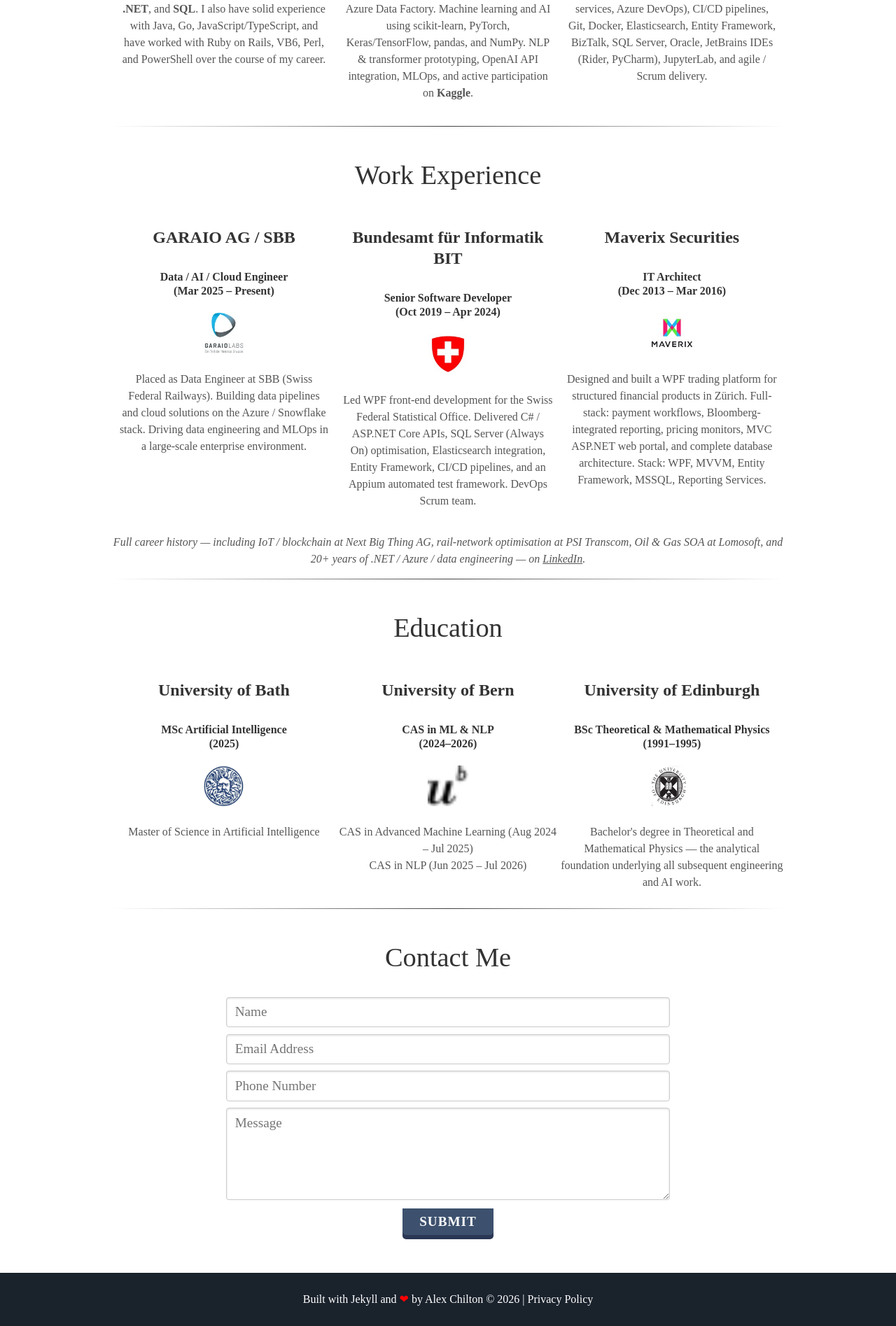
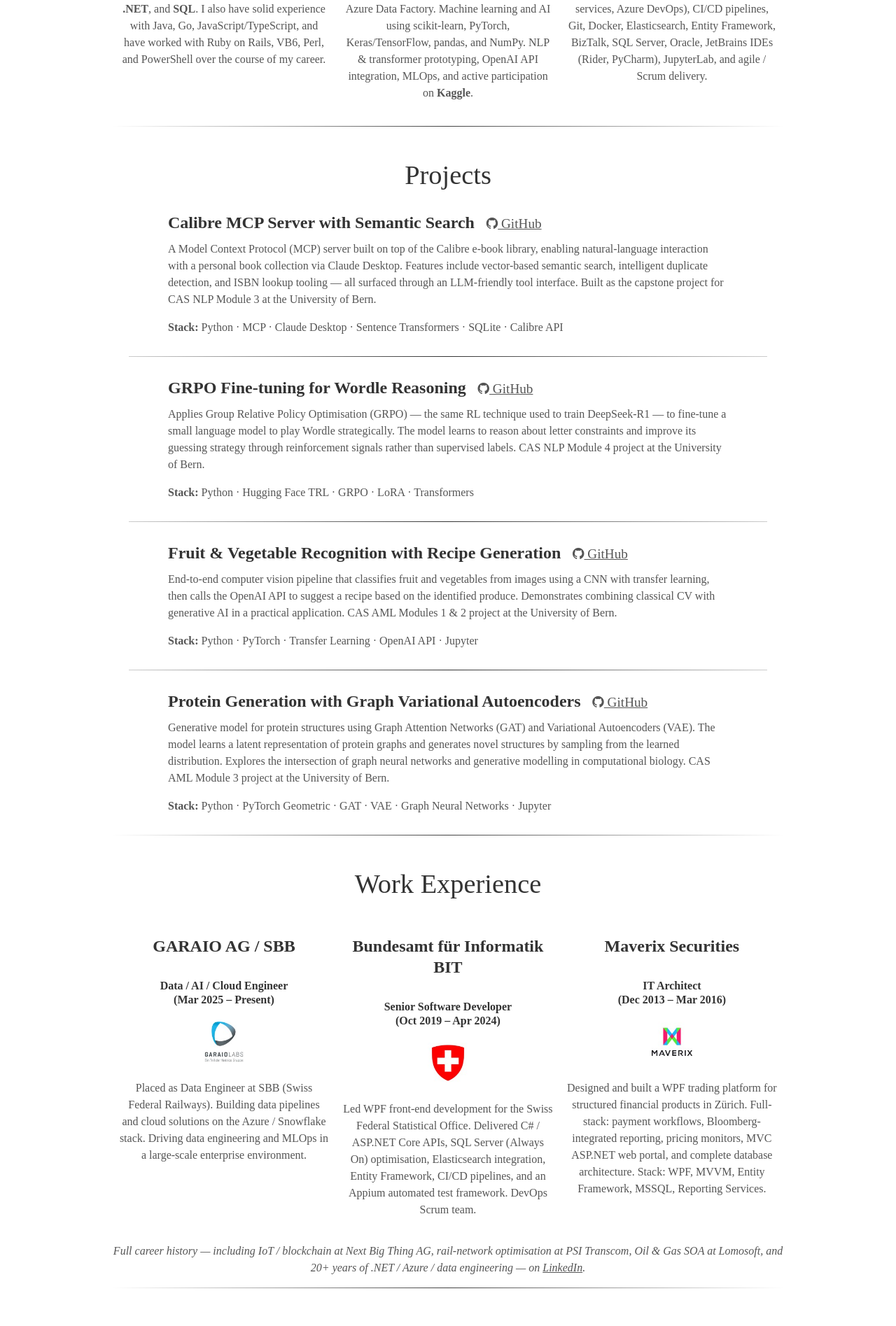
Before and after one commit to alexchilton/alexchilton.github.io, a Jekyll site: the page built from index.html, in a window 1280 px wide. Shown: the part 1759-3654 px from the top of the page at 70% size. Built offline with Jekyll 4.4.1, drawn with Linux system fonts in a browser that asks for light colours; nearby versions of some CDN libraries; some web fonts are replaced.

Commit message:
Add projects section with 4 AI/ML projects

```diff
--- a/_includes/about.html
+++ b/_includes/about.html
@@ -1,6 +1,10 @@
 {% include introduction.html %}
 
 {% include skills.html %}
+
+<hr class="gradient-line">
+
+{% include projects.html %}
 
 <hr class="gradient-line">
 
--- /dev/null
+++ b/_includes/projects.html
@@ -0,0 +1,68 @@
+<div class="user-details-bis">
+    <h1>Projects</h1>
+
+    <div class="project-entry">
+        <h3 class="h3-project-title">Calibre MCP Server with Semantic Search</h3>
+        <a href="https://github.com/alexchilton/CAS_NLP_Module3_Calibre_Project" target="_blank">
+            <i class="icon fa fa-github" aria-hidden="true"></i> GitHub
+        </a>
+        <p>
+            A Model Context Protocol (MCP) server built on top of the Calibre e-book library, enabling
+            natural-language interaction with a personal book collection via Claude Desktop.
+            Features include vector-based semantic search, intelligent duplicate detection, and
+            ISBN lookup tooling — all surfaced through an LLM-friendly tool interface.
+            Built as the capstone project for CAS NLP Module 3 at the University of Bern.
+        </p>
+        <p><strong>Stack:</strong> Python &middot; MCP &middot; Claude Desktop &middot; Sentence Transformers &middot; SQLite &middot; Calibre API</p>
+    </div>
+
+    <hr class="dashed-line">
+
+    <div class="project-entry">
+        <h3 class="h3-project-title">GRPO Fine-tuning for Wordle Reasoning</h3>
+        <a href="https://github.com/alexchilton/CAS_NLP_MODULE4_GRPO" target="_blank">
+            <i class="icon fa fa-github" aria-hidden="true"></i> GitHub
+        </a>
+        <p>
+            Applies Group Relative Policy Optimisation (GRPO) &mdash; the same RL technique used to train
+            DeepSeek-R1 &mdash; to fine-tune a small language model to play Wordle strategically.
+            The model learns to reason about letter constraints and improve its guessing strategy
+            through reinforcement signals rather than supervised labels.
+            CAS NLP Module 4 project at the University of Bern.
+        </p>
+        <p><strong>Stack:</strong> Python &middot; Hugging Face TRL &middot; GRPO &middot; LoRA &middot; Transformers</p>
+    </div>
+
+    <hr class="dashed-line">
+
+    <div class="project-entry">
+        <h3 class="h3-project-title">Fruit &amp; Vegetable Recognition with Recipe Generation</h3>
+        <a href="https://github.com/alexchilton/CAS_Project" target="_blank">
+            <i class="icon fa fa-github" aria-hidden="true"></i> GitHub
+        </a>
+        <p>
+            End-to-end computer vision pipeline that classifies fruit and vegetables from images using
+            a CNN with transfer learning, then calls the OpenAI API to suggest a recipe based on
+            the identified produce. Demonstrates combining classical CV with generative AI in a
+            practical application. CAS AML Modules 1 &amp; 2 project at the University of Bern.
+        </p>
+        <p><strong>Stack:</strong> Python &middot; PyTorch &middot; Transfer Learning &middot; OpenAI API &middot; Jupyter</p>
+    </div>
+
+    <hr class="dashed-line">
+
+    <div class="project-entry">
+        <h3 class="h3-project-title">Protein Generation with Graph Variational Autoencoders</h3>
+        <a href="https://github.com/alexchilton/CAS_Project_2_protein_autoencoders" target="_blank">
+            <i class="icon fa fa-github" aria-hidden="true"></i> GitHub
+        </a>
+        <p>
+            Generative model for protein structures using Graph Attention Networks (GAT) and
+            Variational Autoencoders (VAE). The model learns a latent representation of protein
+            graphs and generates novel structures by sampling from the learned distribution.
+            Explores the intersection of graph neural networks and generative modelling in
+            computational biology. CAS AML Module 3 project at the University of Bern.
+        </p>
+        <p><strong>Stack:</strong> Python &middot; PyTorch Geometric &middot; GAT &middot; VAE &middot; Graph Neural Networks &middot; Jupyter</p>
+    </div>
+</div>
--- a/assets/css/custom.css
+++ b/assets/css/custom.css
@@ -95,6 +95,23 @@ body {
     text-decoration: underline;
 }
 
+/* Project entries */
+.project-entry {
+    max-width: 800px;
+    margin: 1.5em auto;
+    text-align: left;
+    padding: 0 20px;
+}
+
+.project-entry h3 {
+    display: inline;
+    margin-right: 12px;
+}
+
+.project-entry p {
+    margin-top: 0.6em;
+}
+
 /* Mathematical expressions */
 .sup {
     position: relative;
```
